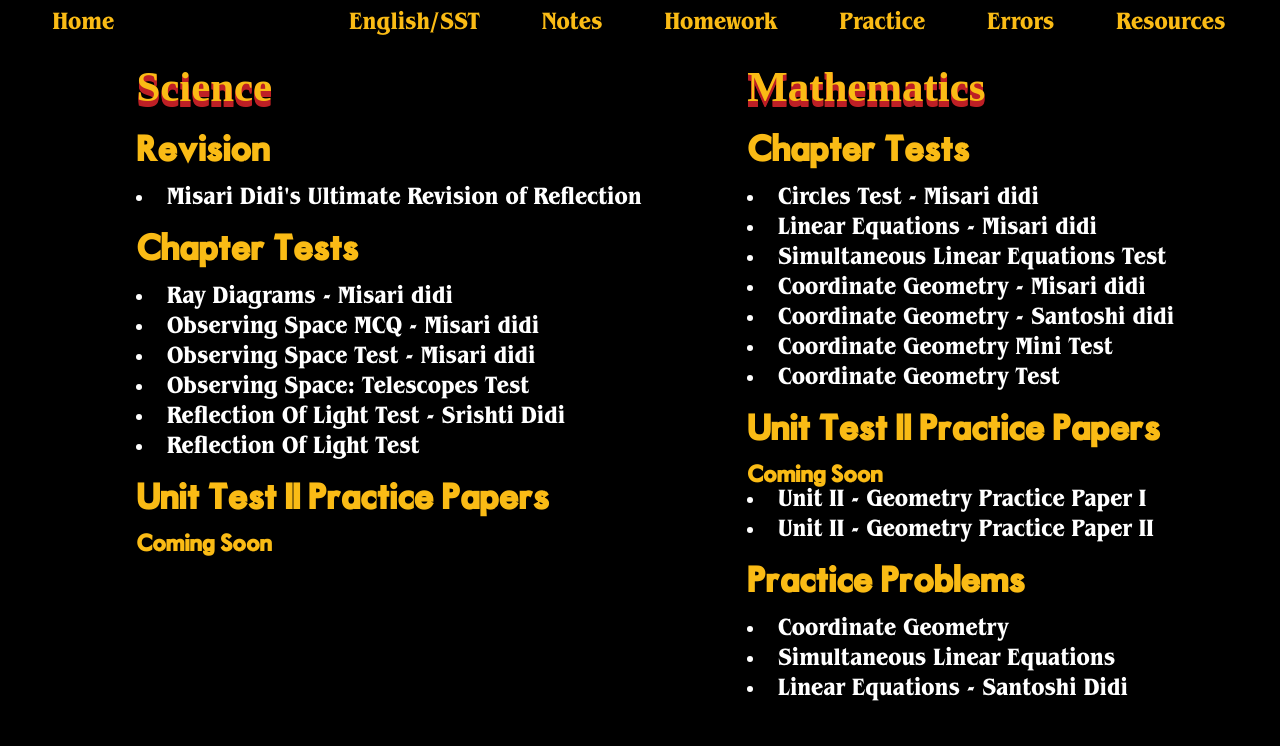
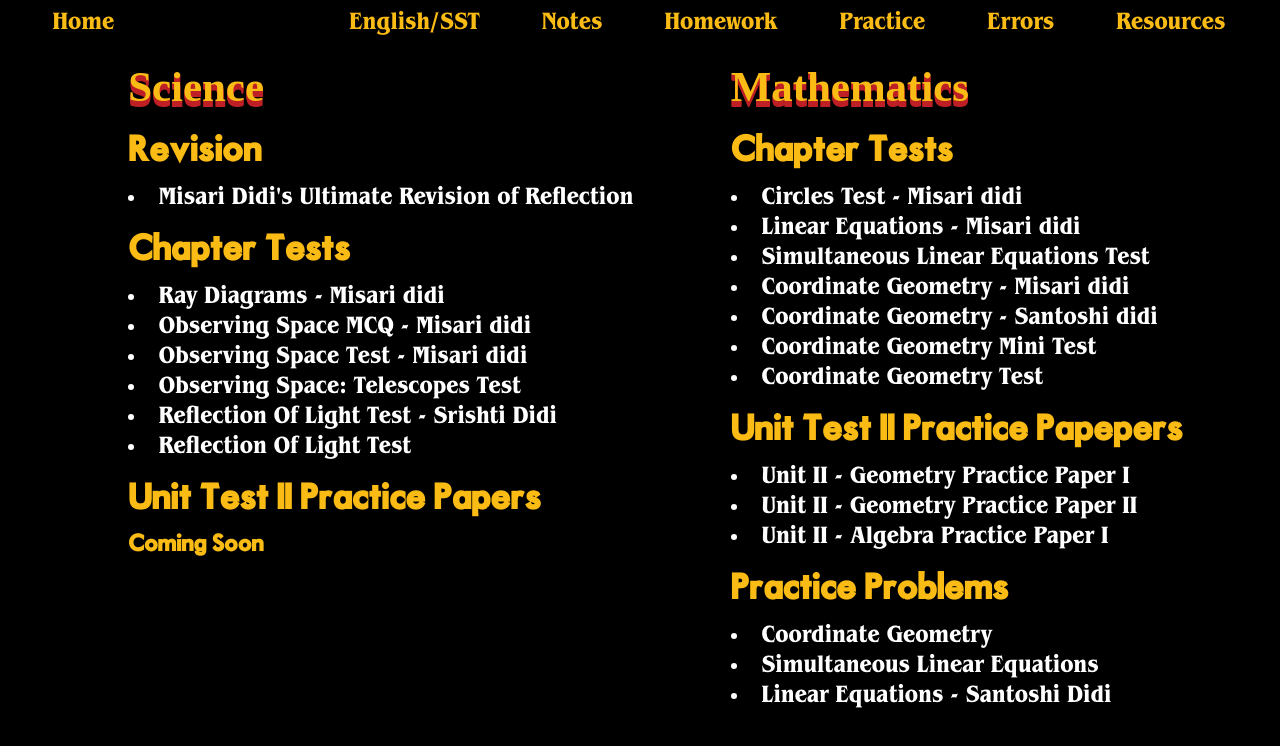
Before and after one commit to DhanushVDPT/sgvnext, a Next.js app: page /practice in a window 1280 px wide. Shown: the top 746 px of the page. Built offline with nearby package versions, Linux system fonts and the light colour scheme; a web font is replaced by a local one.

Commit message:
Update practice.js algebra pp

```diff
--- a/pages/practice.js
+++ b/pages/practice.js
@@ -40,11 +40,11 @@ export default function Page() {
                         <li><a target="#" href="https://drive.google.com/file/d/1LG1H7BJjFJy2d9F_FK9bq0D5ONVlp_Rz/view?usp=sharing">Coordinate Geometry Mini Test</a></li>
                         <li><a target="#" href="https://docs.google.com/document/d/104iiaAwerpE27KyCVkrhgGlKcEchqSAKqspjiVIOGx0/edit?usp=sharing">Coordinate Geometry Test</a></li>
                     </ul>
-                    <h2>Unit Test II Practice Papers</h2>
-                    <h3>Coming Soon</h3>
+                    <h2>Unit Test II Practice Papepers</h2>
                     <ul>
                         <li><a target="#" href="https://drive.google.com/file/d/18-HE2sjsmDTz5NtxuHA7Xo2-QpzAQLgG/view?usp=sharing">Unit II - Geometry Practice Paper I</a></li>
                         <li><a target="#" href="https://drive.google.com/file/d/1jSNLUcNJpYoV-g8mVoJIJSpcDkxhyxKx/view?usp=sharing">Unit II - Geometry Practice Paper II</a></li>
+                        <li><a target="#" href="https://drive.google.com/file/d/1kQXHDIh3BiisB8-LJCpI6AimVnr4OiJf/view?usp=drivesdk">Unit II - Algebra Practice Paper I</a></li>
                     </ul>
                     <h2>Practice Problems</h2>
                     <ul>
```
